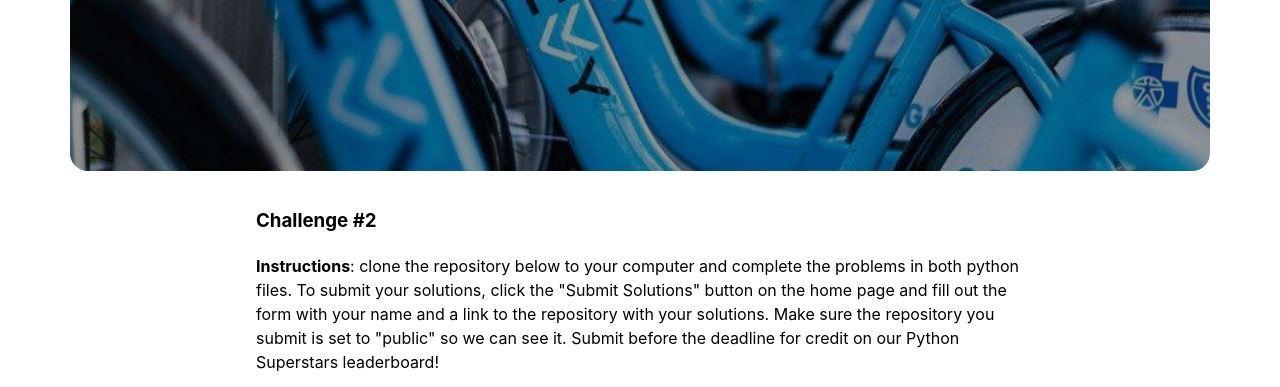
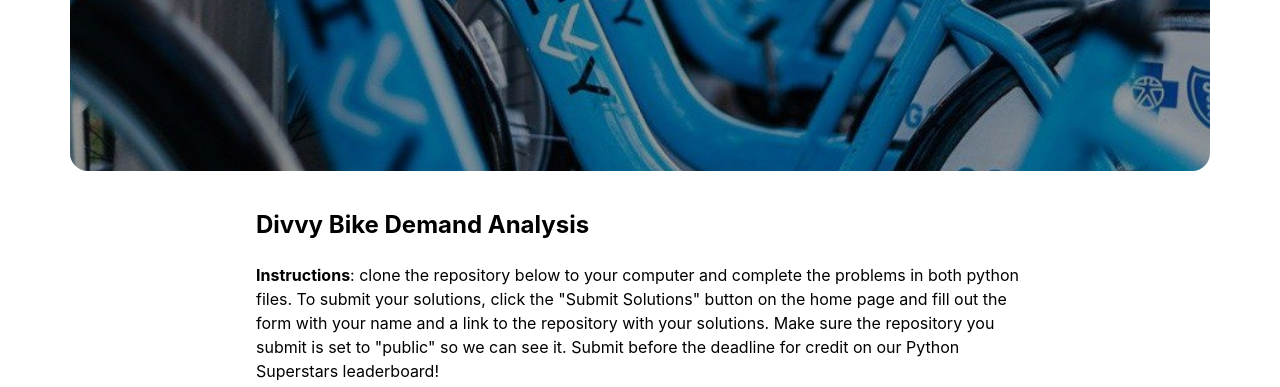
Before and after one commit to Programming-for-Public-Policy-TAs/python-challenge-site, a Gatsby site: page /challenge-1 in a window 1280 px wide. Shown: the part 379-766 px from the top of the page. Built offline with nearby package versions, Linux system fonts and the light colour scheme; Gatsby itself is replaced by a stand-in of ours; some packages are replaced by stand-ins of ours.

Commit message:
Update Blog “2020-02-20-with-code”

```diff
--- a/_data/blog/2020-02-20-with-code.md
+++ b/_data/blog/2020-02-20-with-code.md
@@ -5,7 +5,7 @@ date: 2020-04-25T04:59:00.000Z
 title: 'Python Coding Challenge #2'
 thumbnail: /assets/divvy.jpeg
 ---
-### Challenge #2
+# Divvy Bike Demand Analysis
 
 **Instructions**: clone the repository below to your computer and complete the problems in both python files. To submit your solutions, click the "Submit Solutions" button on the home page and fill out the form with your name and a link to the repository with your solutions. Make sure the repository you submit is set to "public" so we can see it. Submit before the deadline for credit on our Python Superstars leaderboard!
 
```
